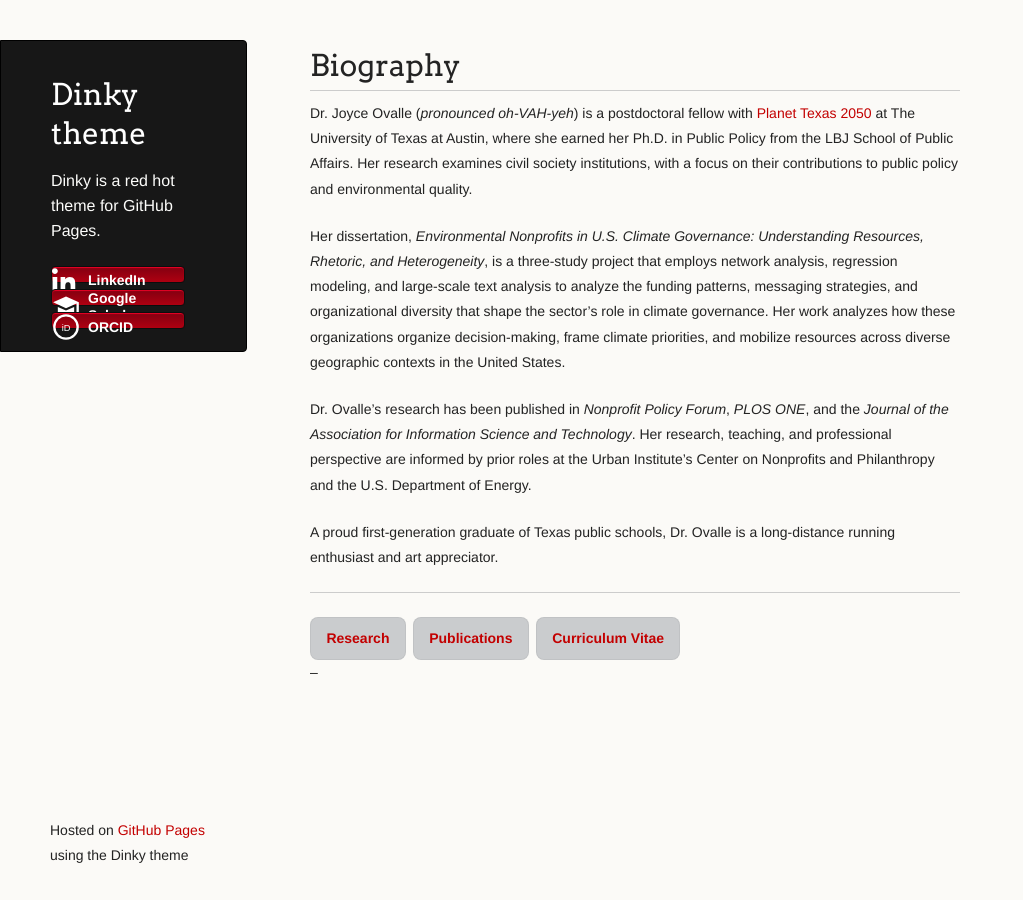
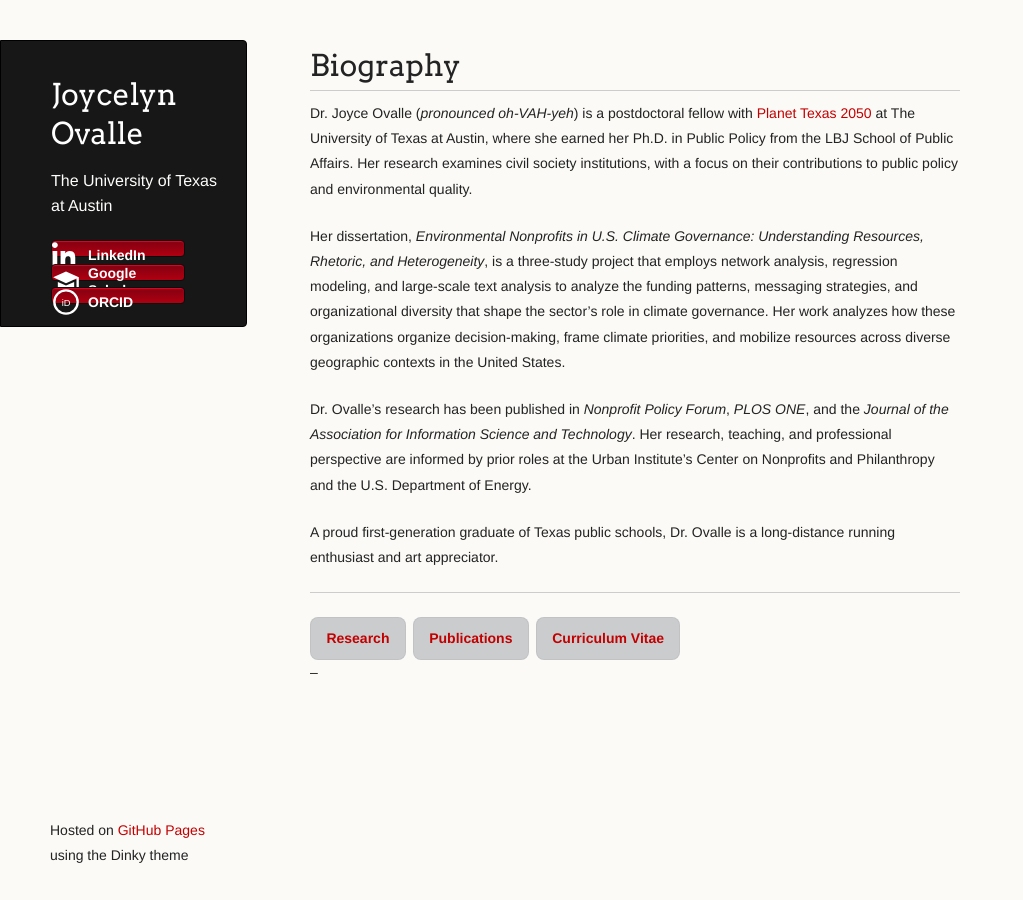
Before and after one commit to joyceovalle/j-ovalle, a Jekyll site: the page built from index.md, in a window 1280 px wide. Shown: the whole page, without its empty margins (0-1023 px from the left). Built offline with Jekyll 4.4.1, drawn with Linux system fonts in a browser that asks for light colours; our own code applies the rules of GitHub Pages for plain Markdown files.

Commit message:
Update _config.yml

```diff
--- a/_config.yml
+++ b/_config.yml
@@ -1,5 +1,6 @@
-title: Dinky theme
-description: Dinky is a red hot theme for GitHub Pages.
+title: Joycelyn Ovalle
+description: PhD | MPP
+description: The University of Texas at Austin
 show_downloads: false
 google_analytics:
 
```
